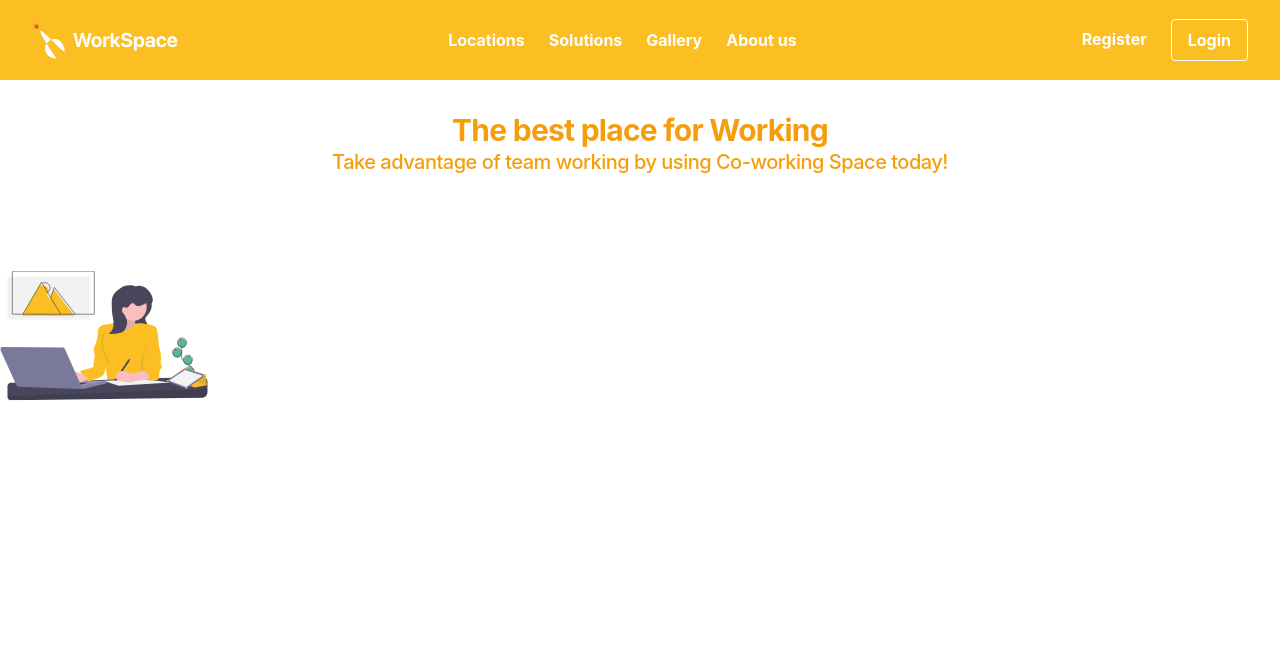
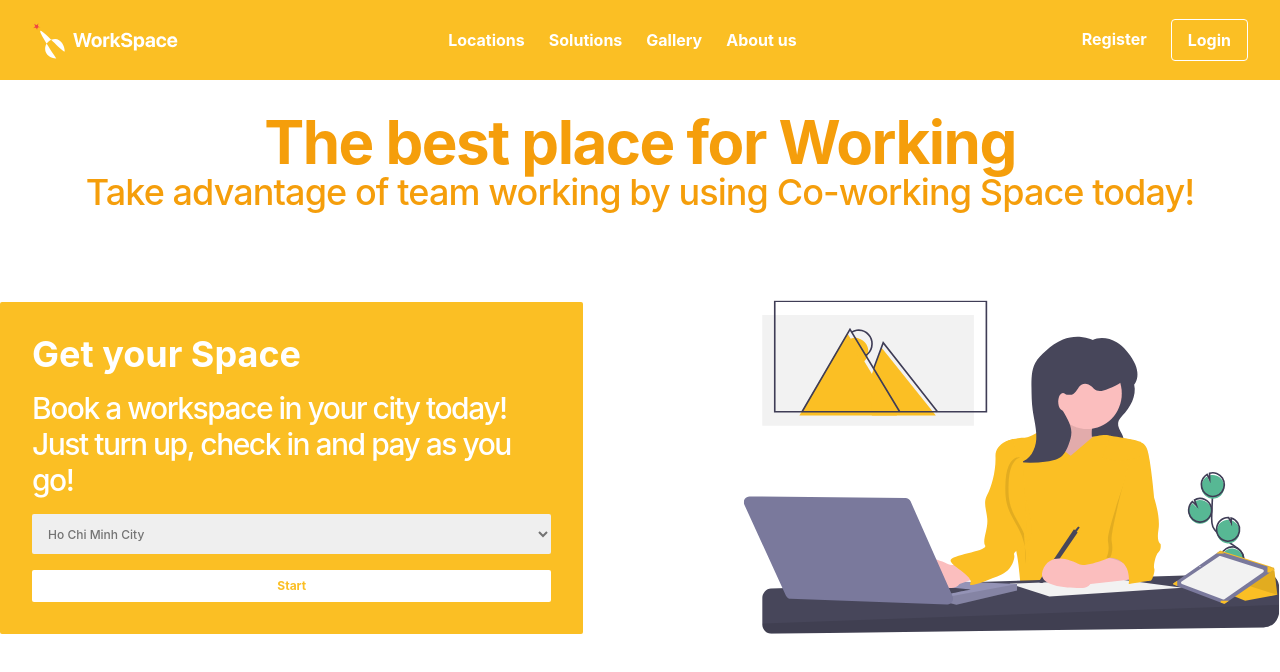
Before and after one commit to kainesv86/WorkSpace, a React (Create React App) app: page / in a window 1280 px wide. Shown: the top 672 px of the page. Built offline with nearby package versions, Linux system fonts and the light colour scheme.

Commit message:
Home finished

```diff
--- a/src/App.css
+++ /dev/null
@@ -1,38 +0,0 @@
-.App {
-  text-align: center;
-}
-
-.App-logo {
-  height: 40vmin;
-  pointer-events: none;
-}
-
-@media (prefers-reduced-motion: no-preference) {
-  .App-logo {
-    animation: App-logo-spin infinite 20s linear;
-  }
-}
-
-.App-header {
-  background-color: #282c34;
-  min-height: 100vh;
-  display: flex;
-  flex-direction: column;
-  align-items: center;
-  justify-content: center;
-  font-size: calc(10px + 2vmin);
-  color: white;
-}
-
-.App-link {
-  color: #61dafb;
-}
-
-@keyframes App-logo-spin {
-  from {
-    transform: rotate(0deg);
-  }
-  to {
-    transform: rotate(360deg);
-  }
-}
--- a/src/App.tsx
+++ b/src/App.tsx
@@ -1,12 +1,12 @@
-import "./App.css";
 import NavBar from "./components/navbar";
 import Home from "./pages/home";
 
+import React from "react";
 import { Route, Switch } from "react-router-dom";
 
 function App() {
         return (
-                <div className="App">
+                <React.Fragment>
                         <NavBar />
                         <Switch>
                                 <Route path="/locations">
@@ -16,7 +16,7 @@ function App() {
                                         <Home />
                                 </Route>
                         </Switch>
-                </div>
+                </React.Fragment>
         );
 }
 
--- a/src/pages/home.tsx
+++ b/src/pages/home.tsx
@@ -1,17 +1,43 @@
 import * as React from "react";
-import { Component } from "react";
+import { Link } from "react-router-dom";
 
 export interface HomeProps {}
 
 const Home: React.FunctionComponent<HomeProps> = () => {
         return (
-                <div className="flex-col items-center w-full mt-8">
-                        <h1 className="text-3xl font-bold tracking-tight text-amber-500">The best place for Working</h1>
-                        <h2 className="text-xl font-medium tracking-tight text-amber-500">
+                <div className="items-center justify-center w-full mt-8">
+                        <h1 className="text-3xl font-bold tracking-tight text-center sm:text-6xl text-amber-500">
+                                The best place for Working
+                        </h1>
+                        <h2 className="text-xl font-medium tracking-tight text-center sm:text-4xl text-amber-500">
                                 Take advantage of team working by using Co-working Space today!
                         </h2>
-                        <div className="h-80 w-52">
-                                <img src="/share/home.svg" alt="" className="w-full h-full" />
+                        <div className="flex flex-col items-center justify-center w-full sm:flex-row-reverse sm:mt-16">
+                                <div className="mb-8 ml-0 w-80 h-52 sm:mb-0 sm:ml-40 sm:h-96 sm:w-136">
+                                        <img src="/share/home.svg" alt="" className="w-full h-full" />
+                                </div>
+                                <div className="flex flex-col justify-start p-2 rounded-sm w- sm:p-8 bg-amber-400">
+                                        <h1 className="mb-2 text-2xl font-bold text-white sm:mb-4 sm:text-4xl">
+                                                Get your Space
+                                        </h1>
+                                        <h2 className="text-lg font-medium tracking-tighter text-white sm:text-3xl">
+                                                Book a workspace in your city today!
+                                        </h2>
+                                        <h2 className="text-lg font-medium tracking-tighter text-white sm:text-3xl">
+                                                Just turn up, check in and pay as you go!
+                                        </h2>
+                                        <select
+                                                className="w-full h-10 p-3 my-2 text-xs font-medium text-gray-500 rounded-sm outline-none sm:my-4"
+                                                defaultValue="HCM"
+                                        >
+                                                <option value="HCM">Ho Chi Minh City</option>
+                                        </select>
+                                        <Link to="/locations">
+                                                <button className="w-full py-2 text-xs font-bold text-center bg-white divide-gray-400 rounded-sm outline-none text-amber-400 focus:outline-none">
+                                                        Start
+                                                </button>
+                                        </Link>
+                                </div>
                         </div>
                 </div>
         );
--- a/tailwind.config.js
+++ b/tailwind.config.js
@@ -4,7 +4,11 @@ module.exports = {
         purge: ["./src/**/*.{js,jsx,ts,tsx}", "./public/index.html"],
         darkMode: false, // or 'media' or 'class'
         theme: {
-                extend: {},
+                extend: {
+                        width: {
+                                136: "34rem",
+                        },
+                },
                 fontFamily: {
                         sans: ["Helvetica", "Arial", "sans-serif"],
                 },
```
